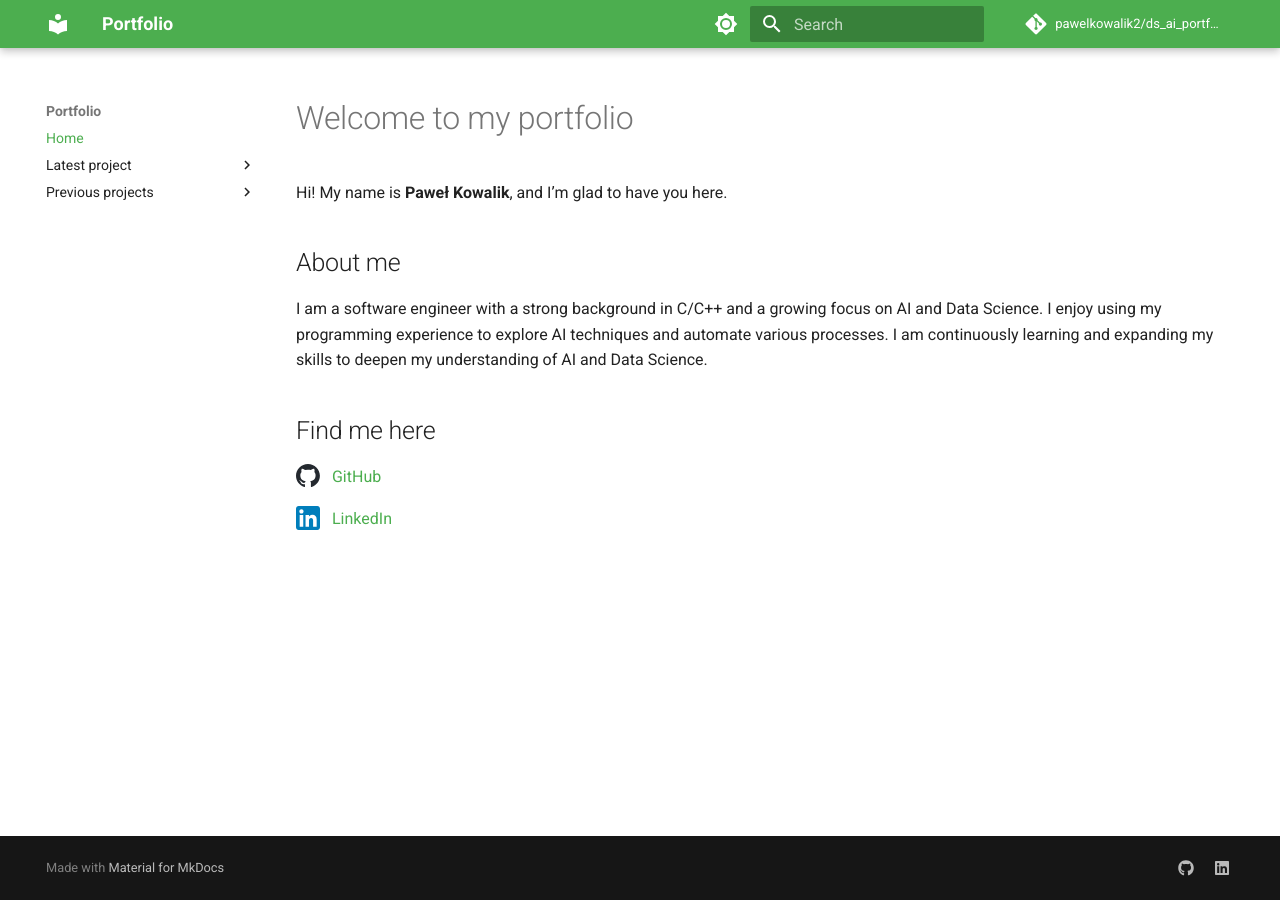
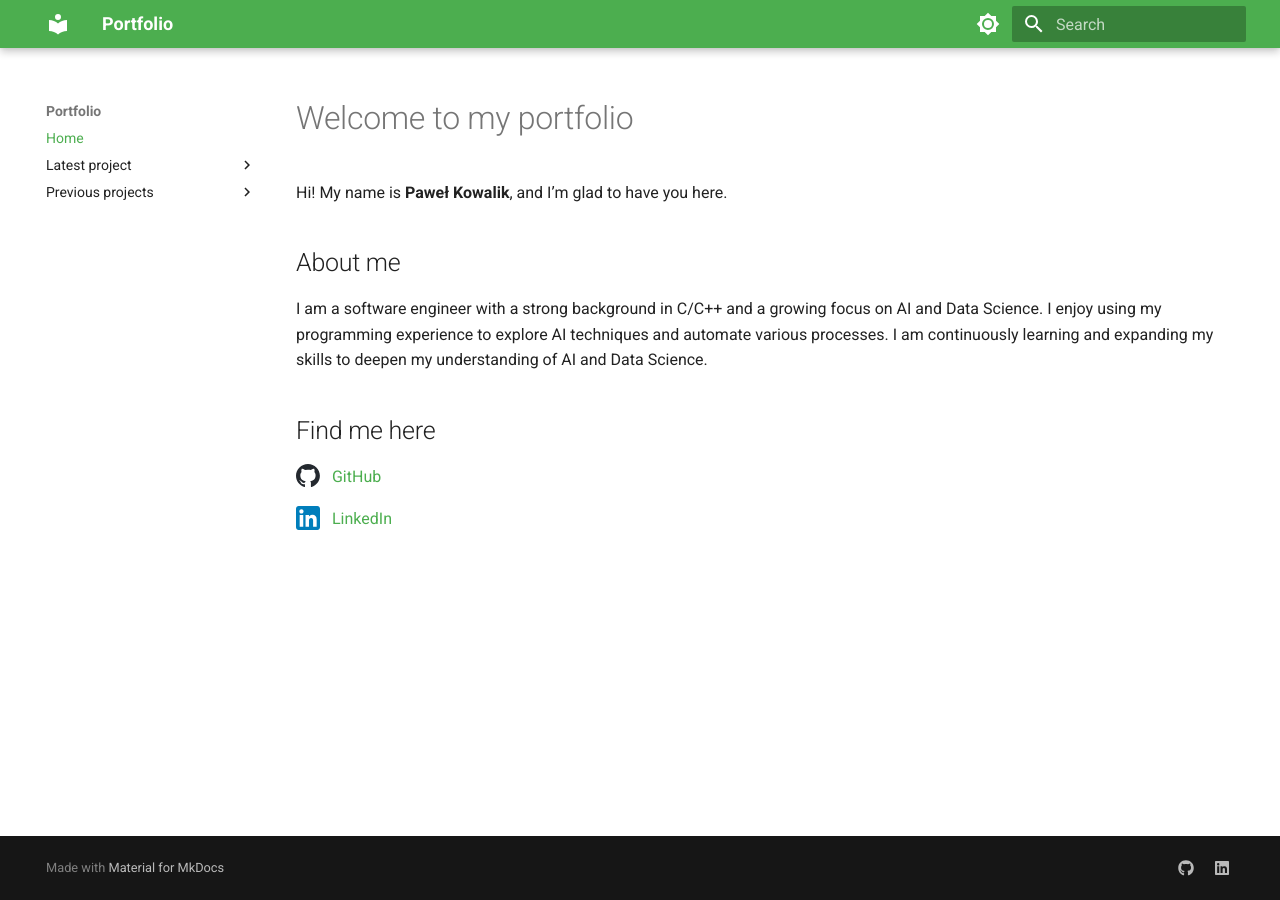
Before and after one commit to pawelkowalik2/ds_ai_portfolio, an MkDocs documentation site: the page built from docs/index.md, in a window 1280 px wide. Built offline with MkDocs 1.6.1 and Material for MkDocs 9.7.7, drawn with Linux system fonts in a browser that asks for light colours; comment, search, counter and statistics services are not loaded.

Commit message:
git bar removed

```diff
--- /dev/null
+++ b/docs/css/custom.css
@@ -0,0 +1,11 @@
+/* 1) Repo niewidoczne, ale zajmuje miejsce */
+.md-header__source,
+.md-source {
+  visibility: hidden !important;
+  pointer-events: none !important; /* na wszelki wypadek */
+}
+
+/* 2) Upewnij się, że repo jest przed wyszukiwarką */
+.md-header__source { order: 1 !important; }
+.md-header__option { order: 2 !important; }
+.md-search         { order: 3 !important; }
--- a/docs/index.md
+++ b/docs/index.md
@@ -19,4 +19,4 @@ I am continuously learning and expanding my skills to deepen my understanding of
  <img src="./assets/github-dark.svg#only-dark" width="24" style="vertical-align:top; margin-right:8px;">
  GitHub](https://github.com/pawelkowalik2)
 
-[<img src="assets/linkedin.svg" width="24" style="vertical-align:top; margin-right:8px;"> LinkedIn](https://www.linkedin.com/in/paweł-kowalik-5816b5166/)
+[<img src="./assets/linkedin.svg" width="24" style="vertical-align:top; margin-right:8px;"> LinkedIn](https://www.linkedin.com/in/paweł-kowalik-5816b5166/)
--- a/mkdocs.yml
+++ b/mkdocs.yml
@@ -49,3 +49,6 @@ nav:
   - "Runner": marathon/index.md
   - "Alike": alike/index.md
   # - "Chat": chat/index.md
+
+extra_css:
+  - css/custom.css
```
Also changed, not shown: 1 other file.
